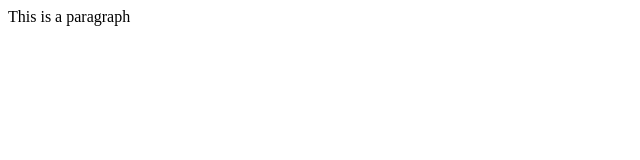
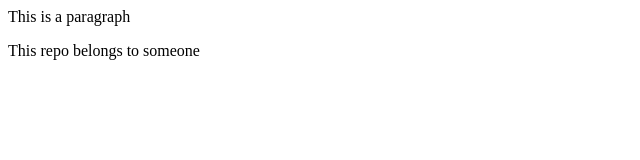
Before and after one commit to SohamJ8711/CasualRepo, a plain HTML site: page index.html in a window 1280 px wide. Shown: the whole page, without its empty margins (0-640 px from the left). Drawn offline with Linux system fonts and the light colour scheme.

Commit message:
mentioned the owner

```diff
--- a/index.html
+++ b/index.html
@@ -1 +1,2 @@
 <p>This is a paragraph</p>
+<p>This repo belongs to someone</p>
```
